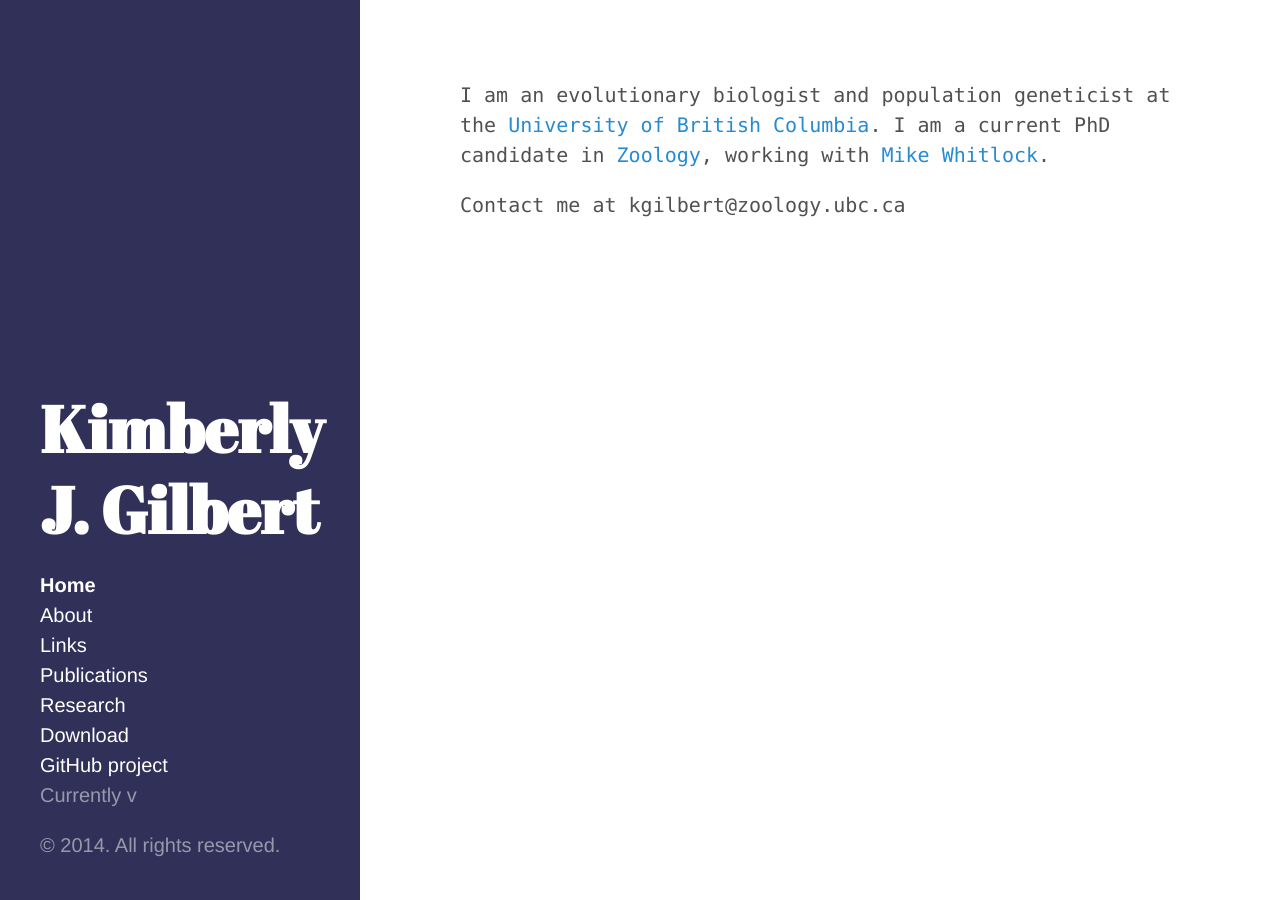
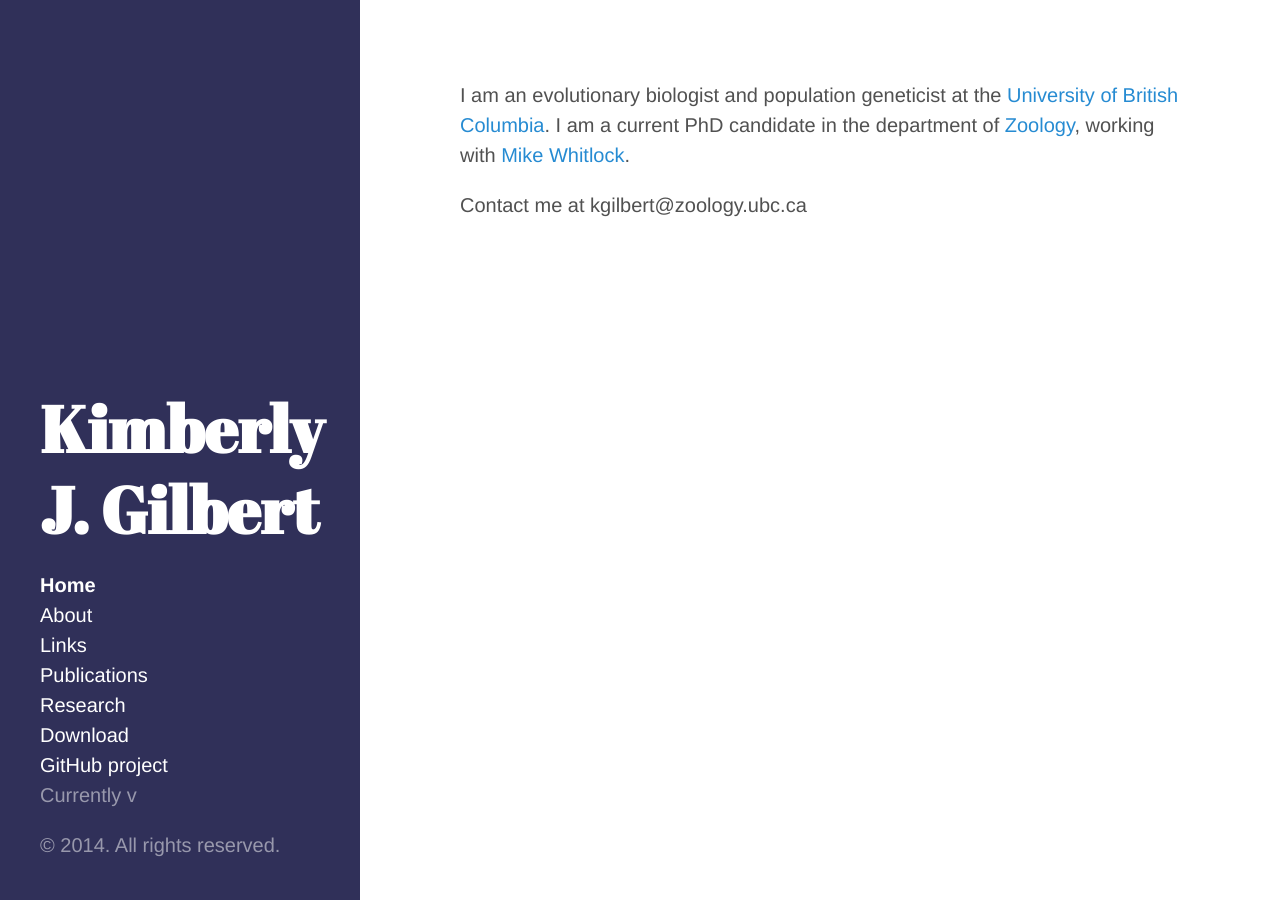
Before and after one commit to kjgilbert/kjgilbert.github.io, a Jekyll site: the page built from index.md, in a window 1280 px wide. Built offline with Jekyll 4.4.1, drawn with Linux system fonts in a browser that asks for light colours; Markdown is read by kramdown in place of the engine named in the settings.

```diff
--- a/index.md
+++ b/index.md
@@ -3,6 +3,6 @@ layout: default
 title: Home
 ---
 
-I am an evolutionary biologist and population geneticist at the [University of British Columbia](http://www.ubc.ca/). I am a current PhD candidate in [Zoology](http://www.zoology.ubc.ca/), working with [Mike Whitlock](http://www.zoology.ubc.ca/person/whitlock).
+I am an evolutionary biologist and population geneticist at the [University of British Columbia](http://www.ubc.ca/). I am a current PhD candidate in the department of [Zoology](http://www.zoology.ubc.ca/), working with [Mike Whitlock](http://www.zoology.ubc.ca/person/whitlock).
 
 Contact me at kgilbert@zoology.ubc.ca
--- a/public/css/hyde.css
+++ b/public/css/hyde.css
@@ -32,7 +32,10 @@
  */
 
 html {
-  font-family: Menlo, Monaco, "Courier New", monospace;
+  /*font-family: "PT Sans", Helvetica, Arial, sans-serif;*/
+  /* Menlo, Monaco, "Courier New", monospace;
+  This section changes body font within pages*/
+  font-family: "Helvetica Neue", sans-serif; /* I edited this */
 }
 @media (min-width: 48rem) {
   html {
```
